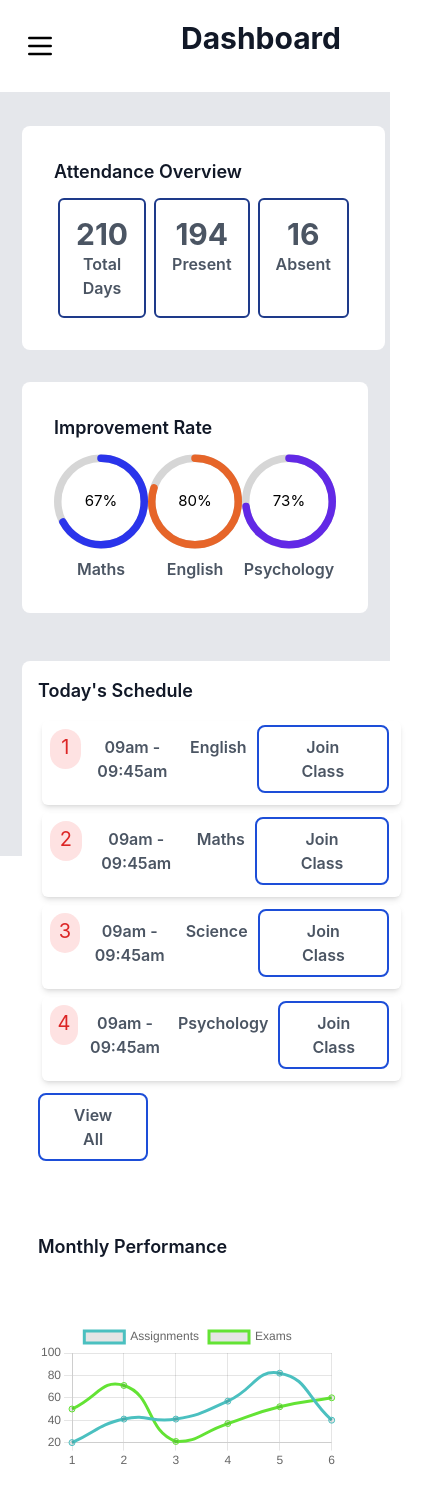
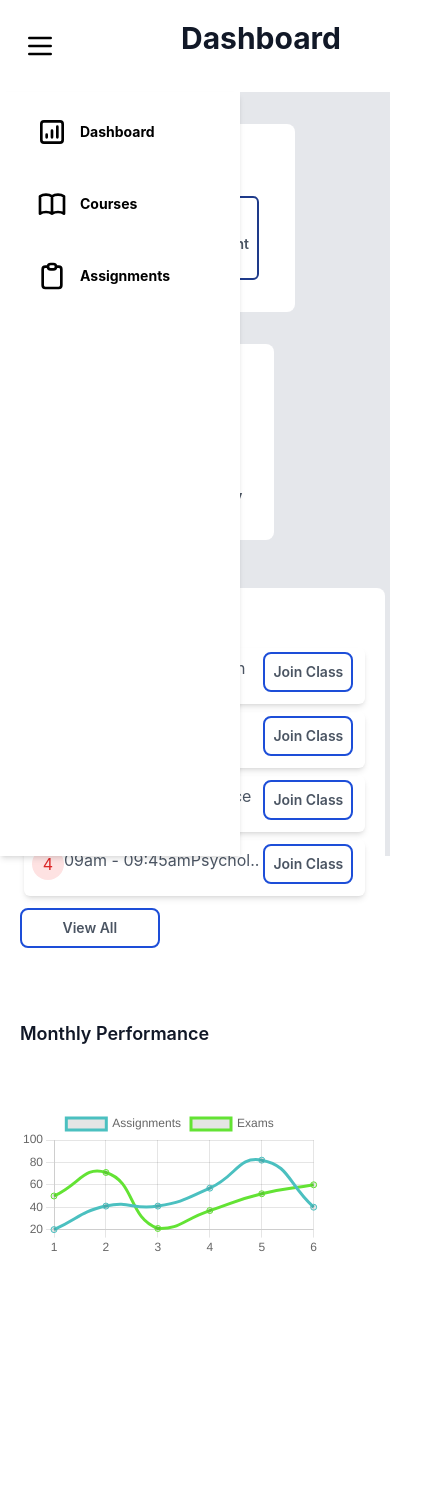
Before and after one commit to simantaray/admin-dashboard, a React (Create React App) app: page / in a window 390 px wide. Shown: the whole page, 437 px wide, since content can reach past the window. After the commit the page ends 1290 px from the top, so only its background shows below. Built offline with nearby package versions, Linux system fonts and the light colour scheme.

Commit message:
fix : responsiveness

```diff
--- a/src/Components/MoreStatistics.js
+++ b/src/Components/MoreStatistics.js
@@ -6,12 +6,12 @@ export default function MoreStatistics() {
         {id:1,title:"English", startingTime:"09am" ,endingTime:"09:45am"},
         {id:2,title:"Maths", startingTime:"09am" ,endingTime:"09:45am"},
         {id:3,title:"Science", startingTime:"09am" ,endingTime:"09:45am"},
-        {id:4,title:"Psychology", startingTime:"09am" ,endingTime:"09:45am"},
+        {id:4,title:"Psychol..", startingTime:"09am" ,endingTime:"09:45am"},
     ]
   return (
     <div>
-      <section className="text-gray-600 body-font">
-        <div className="container px-5 py-4 mx-auto">
+      <section className="text-gray-600 body-font  z-[-1]">
+        <div className="container px-1 xl:px-5 py-4 mx-auto">
           <div className="flex flex-wrap -m-4">
             <div className="p-4 md:w-1/2">
               <div className="flex rounded-lg h-full bg-white p-4 flex-col">
@@ -24,15 +24,15 @@ export default function MoreStatistics() {
                  {classes.map((data)=>(
                          <div key={data.id} className='flex flex-raw justify-between shadow-md p-1 m-1 text-center rounded-md'>
                              <div className='flex  justify-between  p-1 '>
-                                <h1 className='text-xl rounded-full p-1 text-red-600 h-10 w-10 bg-red-100'>{data.id}</h1>
-                                <h1 className='p-1.5 font-semibold xl:pl-6'>{data.startingTime} - {data.endingTime}</h1>
-                                <h1 className='p-1.5 font-semibold xl:pl-8'>{data.title}</h1>
+                                <h1 className='text-md xl:text-xl rounded-full p-1 text-red-600 h-8 w-8 xl:h-10 xl:w-10 bg-red-100'>{data.id}</h1>
+                                <h1 className='p-0 xl:p-1.5 font-line xl:font-semibold xl:pl-6'>{data.startingTime} - {data.endingTime}</h1>
+                                <h1 className='p-0 xl:p-1.5 font-line xl:font-semibold xl:pl-8'>{data.title}</h1>
                              </div>
 
-                             <button type="button" class=" hover:text-white border-2 border-blue-700 hover:bg-blue-800  font-semibold rounded-lg text-md px-8 py-2 text-center mr-2 mb-2 dark:border-blue-500 dark:text-blue-500 dark:hover:text-white dark:hover:bg-blue-600 dark:focus:ring-blue-800">Join Class</button>
+                             <button type="button" class=" hover:text-white border-2 border-blue-700 hover:bg-blue-800  font-semibold rounded-lg text-sm xl:text-md px-2 xl:px-8 py-2 text-center mr-2 mb-2 dark:border-blue-500 dark:text-blue-500 dark:hover:text-white dark:hover:bg-blue-600 dark:focus:ring-blue-800">Join Class</button>
                          </div>
                      ))}
-                     <button type="button" class="relative md:left-[66%] xl:left-[68%] w-[30%] mt-2 hover:text-white border-2 border-blue-700 hover:bg-blue-800  font-semibold rounded-lg text-md px-8 py-2 text-center mr-2 mb-2 dark:border-blue-500 dark:text-blue-500 dark:hover:text-white dark:hover:bg-blue-600 dark:focus:ring-blue-800">View All</button>
+                     <button type="button" class="relative md:left-[57%] xl:left-[57%] w-[40%] mt-2 hover:text-white border-2 border-blue-700 hover:bg-blue-800  font-semibold rounded-lg text-sm xl:text-md px-8 py-2 text-center mr-2 mb-2 dark:border-blue-500 dark:text-blue-500 dark:hover:text-white dark:hover:bg-blue-600 dark:focus:ring-blue-800">View All</button>
                 </div>
               </div>
             </div>
--- a/src/Components/Sidebar.js
+++ b/src/Components/Sidebar.js
@@ -4,7 +4,7 @@ import { ChartSquareBarIcon,BookOpenIcon, ClipboardIcon } from "@heroicons/react
 export default function Sidebar({displaySide}) {
   console.log(displaySide);
   return (
-    <div className={` absolute left-[-250px] ${displaySide && "left-0 "} w-60 h-[calc(100vh-80px)] shadow-md bg-white px-1 absolute  trasition ease-in-out duration-100  `}>
+    <div className={` absolute xl:left-[-0px] md:left-[-250px] ${displaySide && "md:left-[0px]"} w-60 h-[calc(100vh-80px)] shadow-md bg-white px-1 absolute  trasition ease-in-out duration-100 z-50`}>
       <div>
         <ul className="relative font-bold">
           <li className="relative p-2 mt-2 rounded-xl hover:bg-blue-500 hover:text-white transition duration-100 ease-in">
--- a/src/Components/Statics.js
+++ b/src/Components/Statics.js
@@ -12,7 +12,7 @@ export default function Statics() {
   return (
     <div>
       <section className="text-gray-600 body-font">
-        <div className="container px-5 py-8 mx-auto">
+        <div className="container md:px-1 xl:px-5 py-8 mx-auto">
           <div className="flex flex-wrap -m-4">
             <div className="p-4 md:w-1/2">
               <div className="flex rounded-lg h-full bg-white p-8 flex-col">
@@ -25,10 +25,10 @@ export default function Statics() {
                   {datas.map((data) => (
                     <div
                       key={data.index}
-                      className="text-center  border-2 border-blue-900 rounded-md p-4 xl:mr-10 xl:ml-10 mr-1 ml-1 w-1/3"
+                      className="text-center  border-2 border-blue-900 rounded-md p-1 xl:p-4 xl:mr-5 xl:ml-5 lg:mr-0 lg:ml-0 mr-1 ml-1 w-1/3"
                     >
-                      <p className="font-bold text-3xl">{data.days}</p>
-                      <p className="font-semibold">{data.des}</p>
+                      <p className="font-bold text-2xl xl:text-3xl">{data.days}</p>
+                      <p className="text-sm xl:text-md font-semibold">{data.des}</p>
                     </div>
                   ))}
                 </div>
@@ -67,7 +67,7 @@ export default function Statics() {
                         // trailColor: '#d6d6d6',
                         // backgroundColor: `${percentage.color}`,
                       })}
-                      className="h-[95px] text-black"
+                      className="h-[60px] xl:h-[95px] text-black"
                       key={percentage.index}
                       value={percentage.number}
                       text={`${percentage.number}%`}
--- a/src/Pages/Body.js
+++ b/src/Pages/Body.js
@@ -4,7 +4,7 @@ import Statics from '../Components/Statics'
 
 export default function Body() {
   return (
-    <div className='border-2 bg-gray-200 h-[calc(100vh-80px)] xl:w-[80vw] md:w-screen'>
+    <div className='relative xl:left-[235px] bg-gray-200 h-[calc(100vh-80px)] xl:w-[62vw]'>
         <Statics />
         <MoreStatistics />
     </div>
--- a/src/Pages/Nav.js
+++ b/src/Pages/Nav.js
@@ -13,14 +13,12 @@ import {
 export default function Nav() {
 
     const [displaySide,setDisplaySide]=useState(false);
-
-
     const handleSidebar=()=>{
         setDisplaySide(!displaySide);
     }
 
   return (
-    <>
+    <div className="z-50">
       {/* topbar */}
 
       <header className="body-font flex">
@@ -59,6 +57,6 @@ export default function Nav() {
         <Sidebar displaySide={displaySide}/>
 
 
-    </>
+    </div>
   );
 }
```
